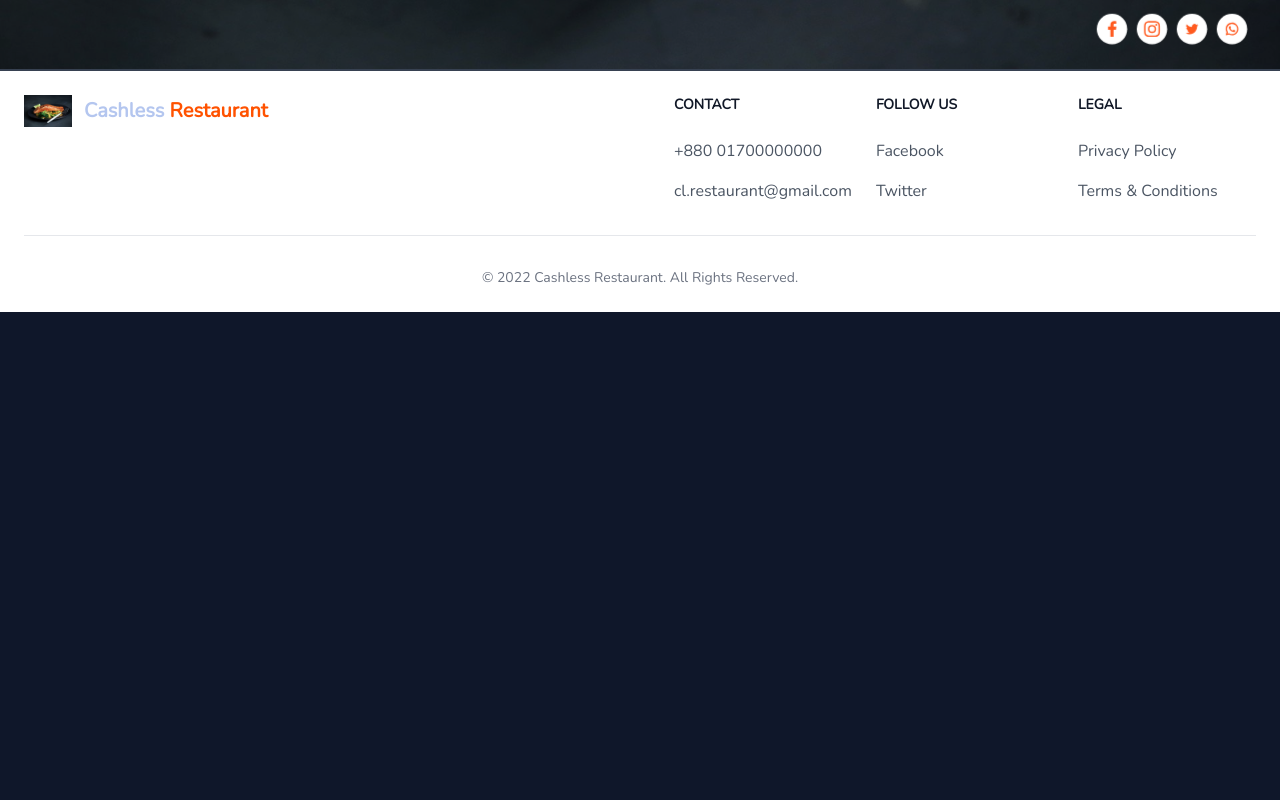
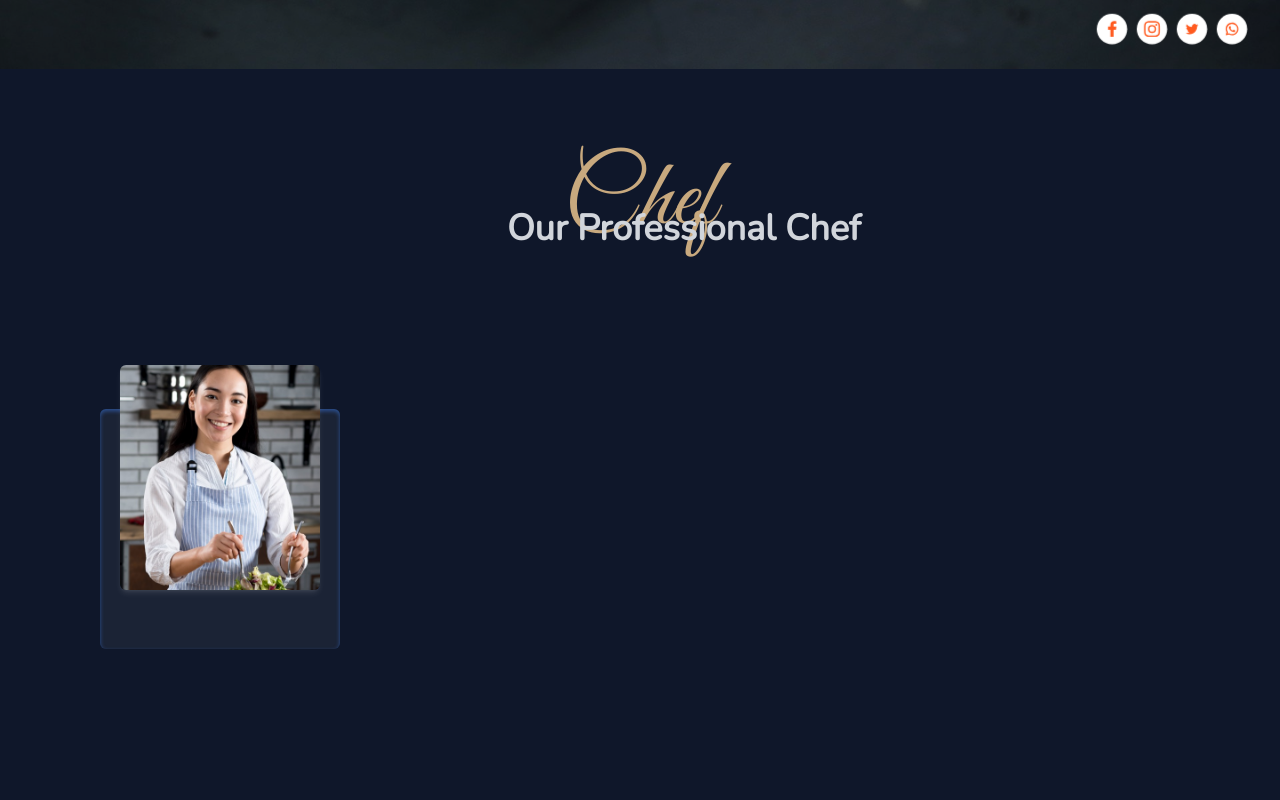
Before and after one commit to merazulEhsan/Cashless-Restaurant, a React (Create React App) app: page /about in a window 1280 px wide. Shown: the part 800-1600 px from the top of the page. Before the commit the page ends 1112 px from the top, so only its background shows below. Built offline with nearby package versions, Linux system fonts and the light colour scheme.

Commit message:
9th commit

```diff
--- a/src/components/About/About.js
+++ b/src/components/About/About.js
@@ -1,6 +1,6 @@
 import React from 'react'
 import Icons from '../../Pages/Icons'
-
+import headChef from '../../images/head chef.jpg'
 export default function About() {
     return (
         <>
@@ -12,7 +12,7 @@ export default function About() {
 
                         <h1 className='text-center text-5xl sm:text-7xl font-playfair font-semibold' data-aos="fade-up" data-aos-duration="2000" data-aos-easing="ease-in-sine">About Us</h1>
 
-                        <p className='text-center text-lg p-7 font-nunito leading-6' data-aos="fade-up"  data-aos-duration="2500" data-aos-easing="ease-in-out" >Lorem ipsum, dolor sit amet consectetur adipisicing elit. Exercitationem sit molestias et cupiditate, nostrum aut sunt mollitia recusandae at cum ut omnis nesciunt magni est tempora, vitae eaque! Sint, mollitia.</p>
+                        <p className='text-center text-lg p-7 font-nunito leading-6' data-aos="fade-up" data-aos-duration="2500" data-aos-easing="ease-in-out">Lorem ipsum, dolor sit amet consectetur adipisicing elit. Exercitationem sit molestias et cupiditate, nostrum aut sunt mollitia recusandae at cum ut omnis nesciunt magni est tempora, vitae eaque! Sint, mollitia.</p>
 
                         <div className='text-center ' data-aos="fade-up" data-aos-duration="2000" data-aos-easing="ease-in-out" data-aos-once="false">
                             <button className='btn rounded-3xl px-6 bg-orange-500 btn-md border border-none text-white text-xs'>Explore More
@@ -22,10 +22,29 @@ export default function About() {
                         <Icons></Icons>
 
                     </div>
-
-
                 </div>
             </div>
+
+            <section className='h-screen w-full mt-16 sm:p-5'>
+                <div className=' relative'>
+                    <h1 className='sm:text-8xl font-vibes text-[#c8a97e] text-center'>Chef</h1>
+                    <h1 className='sm:text-4xl font-nunito absolute translate-x-1/2 left-1/4 -translate-y-full text-gray-300 font-black'>Our Professional Chef</h1>
+                </div>
+
+                <div className=' w-full mt-20 p-10 sm:p-20 '>
+                    <div className='group bg-white/5 backdrop:blur-sm w-60 p-5 rounded-md h-72 sm:h-60 sm:hover:h-72 transition-all duration-500 ease-linear shadow-inner shadow-blue-500/50'>
+                        <div className='relative z-10'>
+                            <img className='absolute -translate-y-16 shadow-md shadow-white/10 rounded-md' src={headChef}
+                                alt=""/>
+                        </div>
+                        <div className='absolute translate-y-48 sm:-translate-y-0 sm:group-hover:translate-y-48 opacity-100 group-hover:opacity-100  transition duration-500 ease-linear text-white'>
+                            <h1>Rebeca Welson</h1>
+                            <p>Head Chef</p>
+                        </div>
+
+                    </div>
+                </div>
+            </section>
         </>
     )
 }
--- a/src/components/Contact/ContactForm.js
+++ b/src/components/Contact/ContactForm.js
@@ -6,7 +6,7 @@ export default function ContactForm() {
             <div class="text-center w-full">
                <h1>GET IN TOUCH</h1>
             </div>
-            <div class="max-w-screen-xl mt-24 px-8 grid gap-8 grid-cols-1 md:grid-cols-2 md:px-12 lg:px-16 xl:px-32 py-16 mx-auto bg-gray-100 text-gray-900 rounded-lg shadow-lg">
+            <div class="max-w-screen-xl mt-24 px-8 grid gap-8 grid-cols-1 md:grid-cols-2 md:px-12 lg:px-16 xl:px-32 py-16 mx-auto bg-white text-gray-900 rounded-lg shadow-lg">
                 <div class="flex flex-col justify-between">
                     <div>
                         <h2 class="text-4xl lg:text-5xl font-bold leading-tight">Lets talk about everything!</h2>
--- a/src/components/Gallery/Gallery.js
+++ b/src/components/Gallery/Gallery.js
@@ -14,7 +14,7 @@ export default function Gallery() {
 
                 <div className='flex text-white h-full w-full bg-opacity-40 bg-black relative'>
                     <div className='lg:w-1/2 m-auto items-center'>
-                        <p className='uppercase text-center font-nunito tracking-[0.2em] font-black text-[12px]leading-10'>Take a Look</p>
+                    <p className='uppercase text-center font-nunito leading-10 tracking-[0.2em] font-black text-[12px]'>Take a look</p>
 
                         <h1 className='text-center text-5xl sm:text-7xl font-playfair font-semibold' data-aos="fade-up" data-aos-duration="2000">Our Galleries</h1>
 
@@ -33,7 +33,7 @@ export default function Gallery() {
 
             <section class="overflow-hidden text-gray-700 mb-10">
                 <div class="container px-5 py-2 mx-auto lg:pt-24 lg:px-28 ">
-                    <div class="flex flex-wrap -m-1 md:-m-2 flex-col sm:flex-row backdrop-blur-sm bg-white/5 shadow-lg rounded-lg">
+                    <div class="flex flex-wrap -m-1 md:-m-2 flex-col sm:flex-row backdrop-blur-sm bg-white/5 rounded-lg p-2 shadow-xl">
                         <div class="flex flex-wrap sm:w-1/2" data-aos="zoom-in-right" data-aos-duration='2000' >
                             <div class="w-1/2 p-1 md:p-2" >
                                 <img alt="gallery" class="block object-cover object-center w-full h-full rounded-lg" src={img1}/>
```
Also changed, not shown: src/images/head chef.jpg (added), src/images/vegetables-deep-fried-restaurant-dishes-top-view-free-space-your-text-vegetables-deep-fried-restaurant-dishes-164711363.jpg (deleted).
